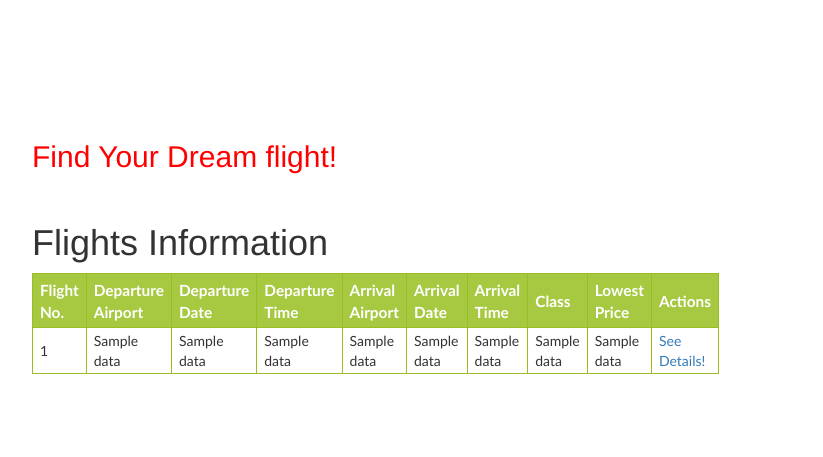
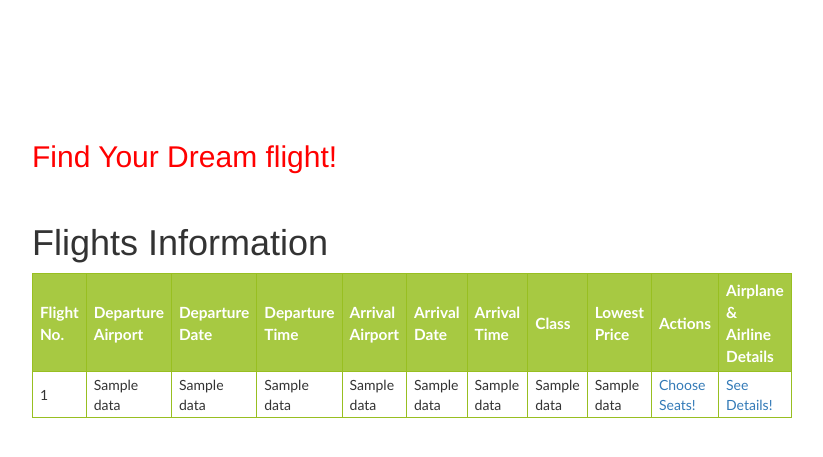
Before and after one commit to Qingliny/Database-for-an-airline-reservation-and-query-system, a Flask app: template templates/flight.html in a window 1280 px wide. Shown: the part 52-509 px from the top of the page, without its empty margins (373-1196 px from the left). Run offline with Flask 2, Linux system fonts and the light colour scheme; the template is opened without the code that fills it: most values are stand-ins (such as "Sample title", 1, 10 or a date in 2020); some libraries are stand-ins or nearby versions.

Commit message:
Add files via upload

```diff
--- a/templates/flight.html
+++ b/templates/flight.html
@@ -58,6 +58,8 @@
           <th>Class</th>
           <th>Lowest Price</th>
           <th>Actions</th>
+          <th>Airplane & Airline Details</th>
+
       </tr>
       <tr>
           <td>{{n[0]}}</td>
@@ -72,7 +74,8 @@
 
           <td>{{n[7]}}</td>
           <td>{{n[8]}}</td>
-          <td><a href="tickets/{{n[0]}}">See Details! </a></td>
+          <td><a href="tickets/{{n[0]}}">Choose Seats! </a></td>
+          <td><a href="airplane/{{n[0]}}">See Details! </a></td>
 
 
       </tr>
```
